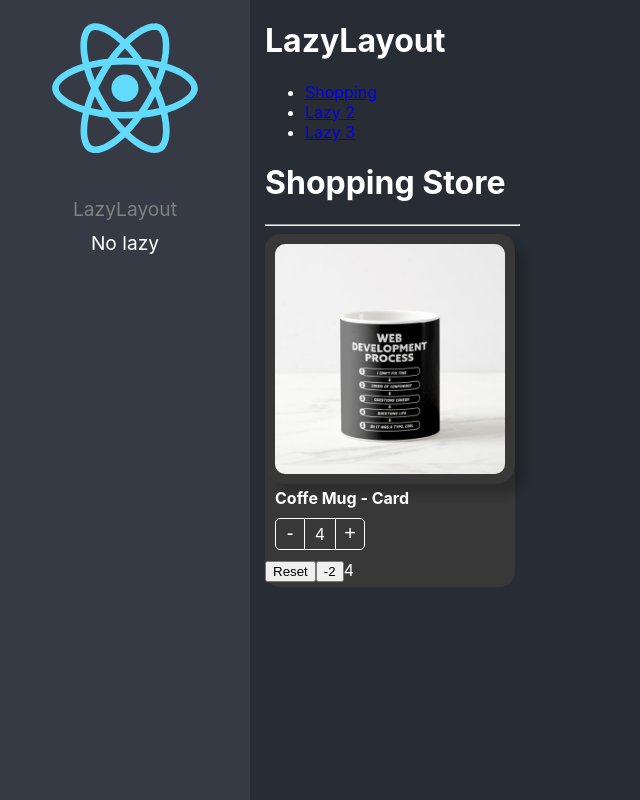
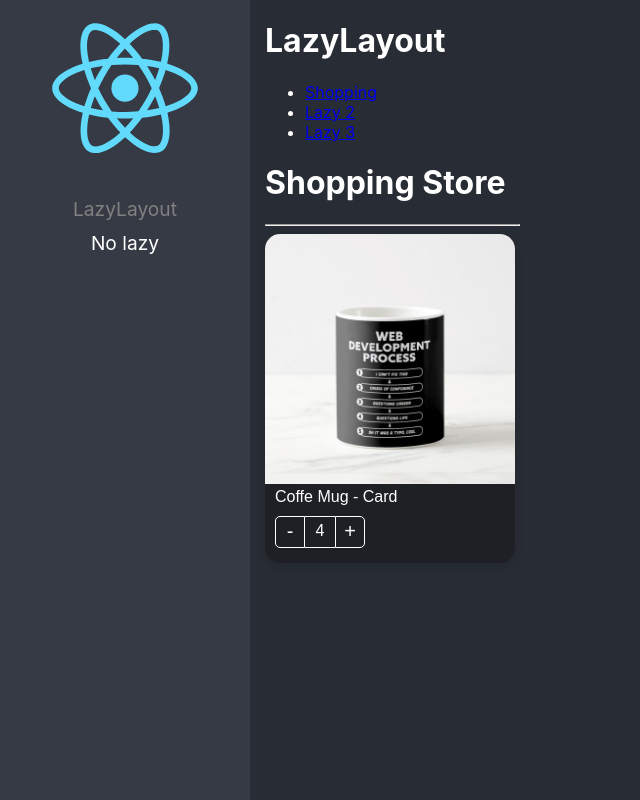
Before and after one commit to Fernanda553/react-initial-app, a React (Create React App) app: page /lazyload/lazy1 in a window 1280 px wide. Shown: the whole page, without its empty margins (0-640 px from the left). Built offline with nearby package versions, Linux system fonts and the light colour scheme.

Commit message:
Preparation of our component kit

```diff
--- a/src/02-component-patterns/pages/ShoppingPage.tsx
+++ b/src/02-component-patterns/pages/ShoppingPage.tsx
@@ -1,5 +1,4 @@
 import { ProductButtons, ProductCard, ProductImage, ProductTitle } from '../components'
-import '../styles/custom-styles.css'
 import { products } from '../data/products'
 
 const product = products[0]
@@ -14,24 +13,16 @@
         <ProductCard
           key={product.id}
           product={product}
-          className='bg-dark text-white'
           initialValues={{
             count: 4
           }}
         >
           {({reset, count, maxCountReached, increaseBy}) => (
             <>
-          <ProductImage className='custom-image' style={{ boxShadow: '10px 10px 10px rgba(0,0,0,0.2)' }} />
-          <ProductTitle className='text-bold' />
-          <ProductButtons className='custom-buttons'/>
-          <button onClick={reset}>Reset</button>
+          <ProductImage />
+          <ProductTitle />
+          <ProductButtons />
 
-          <button onClick={() => increaseBy(-2)}> -2 </button>
-          {
-            (!!maxCountReached && <button onClick={() => increaseBy( 2)}> +2 </button> )
-          }
-
-          <span>{count}</span>
             </>
           )}
 
--- a/src/02-component-patterns/styles/custom-styles.css
+++ /dev/null
@@ -1,28 +0,0 @@
-.bg-dark{
-    background-color: rgb(56,56,56);
-}
-
-.text-white {
-    color: white;
-}
-
-.text-bold {
-    font-weight: bold;
-}
-
-.custom-image{
-    padding: 10px;
-    width: calc(100% - 20px);
-    border-radius: 20px;
-}
-
-.custom-buttons button, .custom-buttons div {
-    color: white;
-    border-color: white;
-}
-
-.shopping-cart {
-    position: fixed;
-    right: 10px;
-    top: 0px;
-}
--- a/src/02-component-patterns/styles/styles.module.css
+++ b/src/02-component-patterns/styles/styles.module.css
@@ -1,8 +1,12 @@
+
+
 .productCard {
-    background-color: white;
+    background-color: #1E2025;
     border-radius: 15px;
-    color: black;
+    box-shadow: 0px 2px 10px rgba(0,0,0,0.15);
+    color: white;
     padding-bottom: 5px;
+    font-family: Arial, Helvetica, sans-serif;
     width: 250px;
     margin-right: 5px;
     margin-top: 5px;
@@ -26,8 +30,9 @@
 .buttonMinus {
     cursor: pointer;
     background-color: transparent;
-    border: 1px solid black;
+    border: 1px solid white;
     border-radius: 5px 0px 0px 5px;
+    color: white;
     font-size: 20px;
     width: 30px;
 }
@@ -37,8 +42,9 @@
 }
 
 .countLabel {
-    border-bottom: 1px solid black;
-    border-top: 1px solid black;
+    border-bottom: 1px solid white;
+    border-top: 1px solid white;
+    color: white;
     font-size: 16px;
     height: 25px;
     padding-top: 5px;
@@ -49,8 +55,9 @@
 .buttonAdd {
     cursor: pointer;
     background-color: transparent;
-    border: 1px solid black;
+    border: 1px solid white;
     border-radius: 0px 5px 5px 0px;
+    color: white;
     font-size: 20px;
     width: 30px;
 }
@@ -59,8 +66,9 @@
     background-color: rgba(0, 0, 0, 0.1);
 }
 
-.disable {
-    border: 1px solid gray;
-    border-left: 1px solid white;
-    color: grey;
+
+.disabled {
+    border-color: grey !important;
+    border-left: 1px solid white !important;
+    color: grey !important;
 }
```
